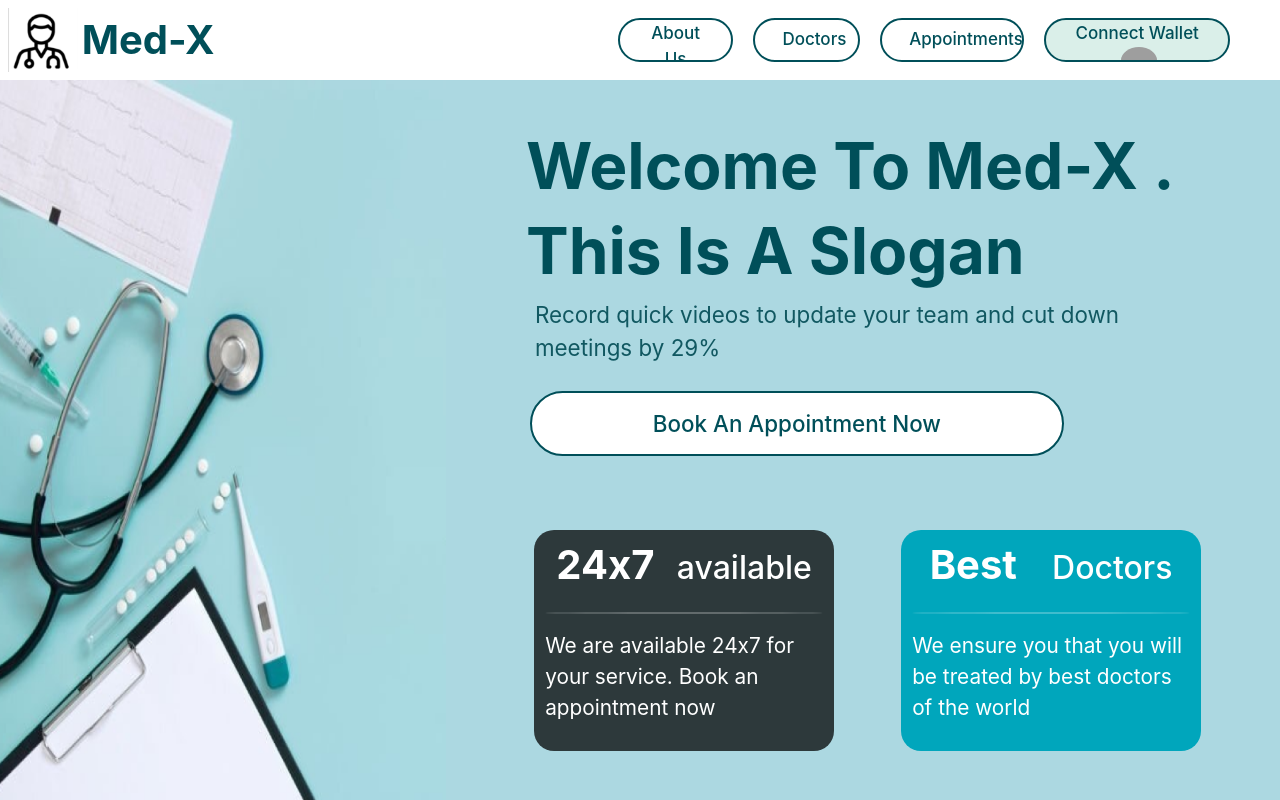
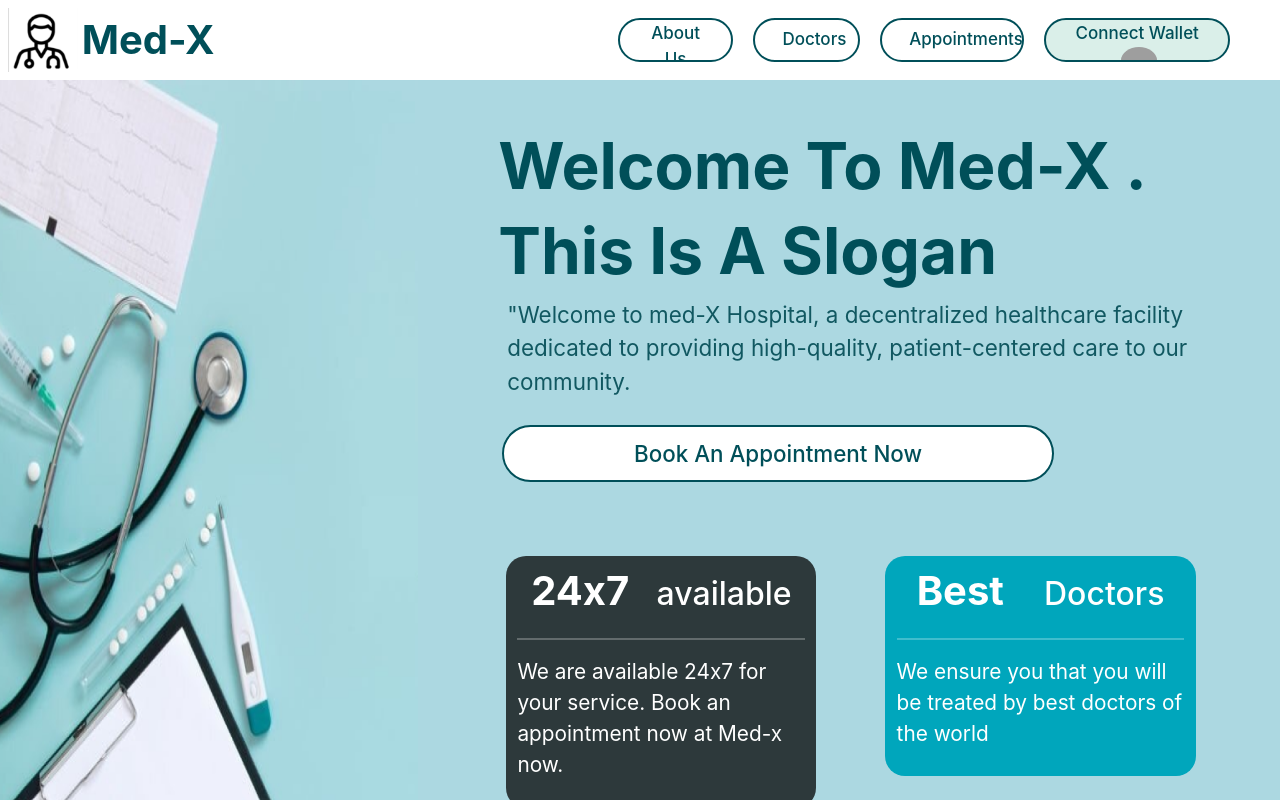
Before and after one commit to Sud0-AP/Med-X-Homecoders, a React (Create React App) app: page / in a window 1280 px wide. Shown: the top 800 px of the page. Built offline with nearby package versions, Linux system fonts and the light colour scheme; grey boxes are pictures that could not be loaded.

Commit message:
added the paragraph..

```diff
--- a/src/pages/Landingpage.css
+++ b/src/pages/Landingpage.css
@@ -98,5 +98,4 @@ h1.quality_head {
 
 hr{
   border-top:2px solid rgb(255, 255, 255);
-  border-radius: 50%;
 }
--- a/src/pages/Landingpage.jsx
+++ b/src/pages/Landingpage.jsx
@@ -15,8 +15,7 @@ function Landingpage() {
             <h1 className="head">Welcome To Med-X .</h1>
             <h1 className="head">This Is A Slogan</h1>
             <p className="slogan_para">
-              Record quick videos to update your team and cut down meetings by
-              29%
+              "Welcome to med-X Hospital, a decentralized healthcare facility dedicated to providing high-quality, patient-centered care to our community.
             </p>
             <button className="appointment">Book An Appointment Now</button>
           </div>
@@ -28,11 +27,10 @@ function Landingpage() {
                 </h1>
                 <hr />
               <p className="quality_para">
-                We are available 24x7 for your service. Book an appointment now
+                We are available 24x7 for your service. Book an appointment now at Med-x now.
               </p>
             </div>
             <div className="rightquality">
-
                 <h1 className="quality_head">
                   Best
                   <h2>Doctors</h2>
```
